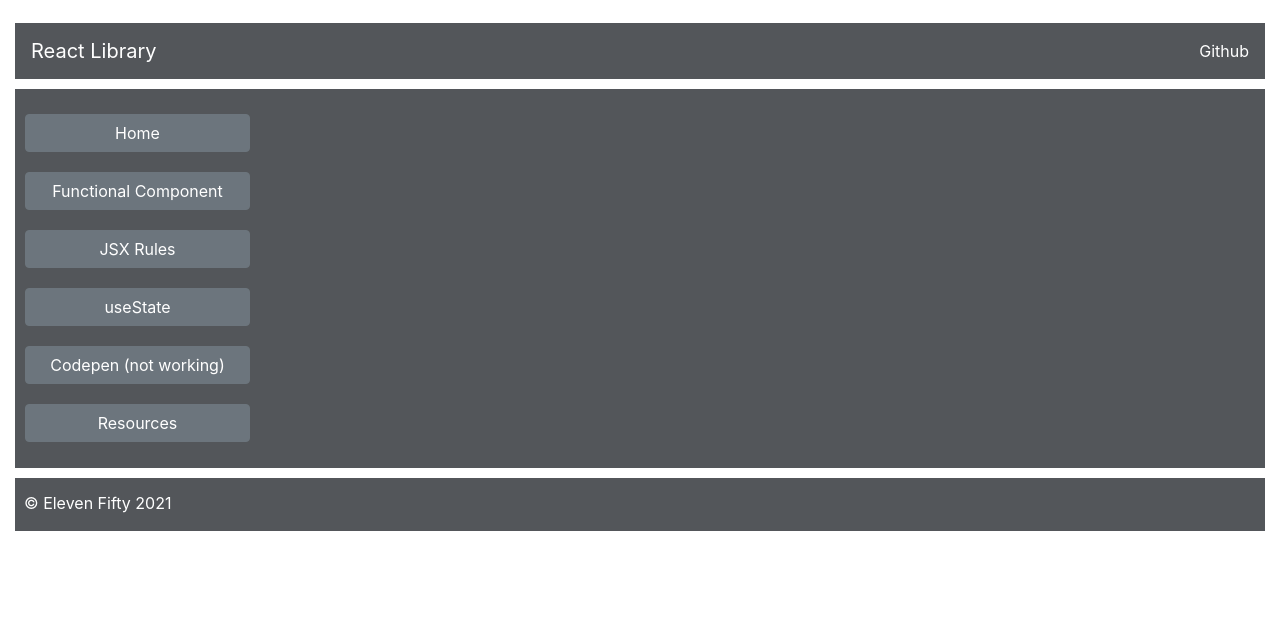
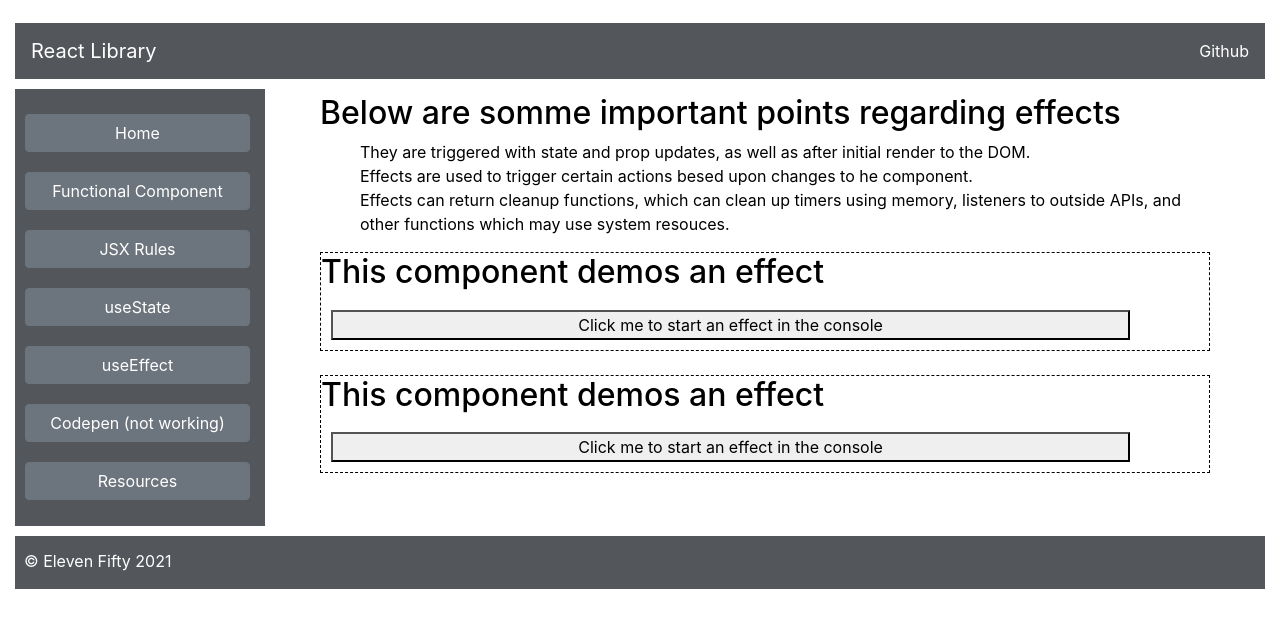
Before and after one commit to johnulbright/react-fundamentals, a React (Create React App) app: page /effects in a window 1280 px wide. Shown: the top 628 px of the page. Built offline with nearby package versions, Linux system fonts and the light colour scheme.

Commit message:
working on 6.2

```diff
--- a/package.json
+++ b/package.json
@@ -15,7 +15,7 @@
     "react-dom": "^17.0.1",
     "react-icons": "^4.1.0",
     "react-router-dom": "^5.2.0",
-    "react-scripts": "4.0.1",
+    "react-scripts": "3.0.1",
     "react-spinners": "^0.9.0",
     "reactstrap": "^8.9.0",
     "web-vitals": "^0.2.4",
--- /dev/null
+++ b/src/components/concepts/Effects.js
@@ -0,0 +1,41 @@
+import React, {useState, useEffect} from 'react';
+
+const Effects=()=>{
+    return(
+        <div className="main">
+            <div className="mainDiv">
+                <h2>Below are somme important points regarding effects</h2>
+                <ul>
+                    <li>They are triggered with state and prop updates, as well as after initial render to the DOM.</li>
+                    <li>Effects are used to trigger certain actions besed upon changes to he component.</li>
+                    <li>Effects can return cleanup functions, which can clean up timers using memory, listeners to outside APIs, and other functions which may use system resouces.</li>
+                </ul>
+                <SampleEffect />
+                <br/>
+                <SampleEffect />
+            </div>
+        </div>
+    )
+}
+
+const SampleEffect=()=>{
+    const [timerRunning,setTimerRunning]=useState(false);
+    useEffect(()=>{
+        console.log("We initiated a change!")
+    });
+    let buttonHandler=()=>{
+        if(!timerRunning){
+            setTimerRunning(true);
+        }
+    }
+    return(
+        <div style={{border:'1px dashed black'}}>
+            <h2>This component demos an effect</h2>
+            <button onClick={buttonHandler}>Click me to start an effect in the console</button>
+        </div>
+    )
+}
+
+
+
+export default Effects;
--- a/src/components/concepts/JSXRules.js
+++ b/src/components/concepts/JSXRules.js
@@ -29,7 +29,7 @@ const NormalComponent = () =>{
         <div style={{border:'2px solid black'}}>
             <h1>Normal Functional Component</h1>
             <p>This was constructed with JSX in the return.</p>
-            <img src="https://pbs.twimg.com/media/DOzL82mXkAA0zFs.jpg" />
+            <img src="https://pbs.twimg.com/media/DOzL82mXkAA0zFs.jpg" alt="This is a JSX"/>
         </div>
     )
 }
@@ -44,7 +44,7 @@ const CreateElementComponent = ()=>{
         },
         React.createElement("h1",null,"Another Functional Component"),
         React.createElement("p",null,"This was constructed  with CreateElement calls in the return."),
-        React.createElement("img",{src:"https://cdn-images-1.medium.com/max/1200/1*jJZHFQmhkq_7ohn18KrMhA.png"},null),
+        React.createElement("img",{src:"https://cdn-images-1.medium.com/max/1200/1*jJZHFQmhkq_7ohn18KrMhA.png",alt:'this is placeholder text'},null),
 
 
     );
--- a/src/components/concepts/State.js
+++ b/src/components/concepts/State.js
@@ -24,10 +24,18 @@ const State = () => {
 
 function StateExample() {
   const [text, setText] = useState("initial value");
+  const [likeNum, setLikeNum] = useState(0);
+  const [paraColor, setParaColor] = useState("blue");
+
+
 
   return (
     <div>
-      <input value={text} />
+      <input value={text} onChange={e=>setText(e.target.value)}/>
+      <br />
+      <img style={{width:'50px',height:'50px'}} src="https://upload.wikimedia.org/wikipedia/commons/1/13/Facebook_like_thumb.png" alt="This is a thumbs up icon" onClick={e=>setLikeNum(likeNum+1)}/>
+      <span>{likeNum}</span>
+      <p style={{color:paraColor}} onMouseOver={e=>setParaColor("red")} onMouseLeave={e=>setParaColor("blue")}>This should change color on hover</p>
     </div>
   );
 }
--- a/src/components/site/Sidebar.js
+++ b/src/components/site/Sidebar.js
@@ -5,7 +5,9 @@ import Home from "./Home";
 import Resources from "./Resources";
 import FunctionalComponentDemo from "../concepts/FunctionalComponentDemo";
 import JSXRules from "../concepts/JSXRules";
-import State from "../concepts/State.js";
+import State from "../concepts/State";
+import Effects from "../concepts/Effects";
+
 
 //import Pen from "./Codepen";
 
@@ -20,6 +22,7 @@ const Sidebar = () =>{
                 <li><Link to="/functionalcomponent"><Button>Functional Component</Button></Link></li>
                 <li><Link to="/jsxrules"><Button>JSX Rules</Button></Link></li>
                 <li><Link to="/state"><Button>useState</Button></Link></li>
+                <li><Link to="/effects"><Button>useEffect</Button></Link></li>
                 <li><Link to="/codepen"><Button>Codepen (not working)</Button></Link></li>
                 <li><Link to="/resources"><Button>Resources</Button></Link></li>
 
@@ -32,6 +35,7 @@ const Sidebar = () =>{
                 <Route exact path="/"><Home /></Route>
                 <Route exact path="/jsxrules"><JSXRules /></Route>
                 <Route exact path="/state"><State /></Route>
+                <Route exact path="/effects"><Effects /></Route>
                 <Route exact path="/functionalcomponent"><FunctionalComponentDemo /></Route>
                 {/**<Route exact path="/codepen"><Pen /></Route>*/}
 
```
Also changed, not shown: 1 other file (tests, documents, lock files or other folders).
